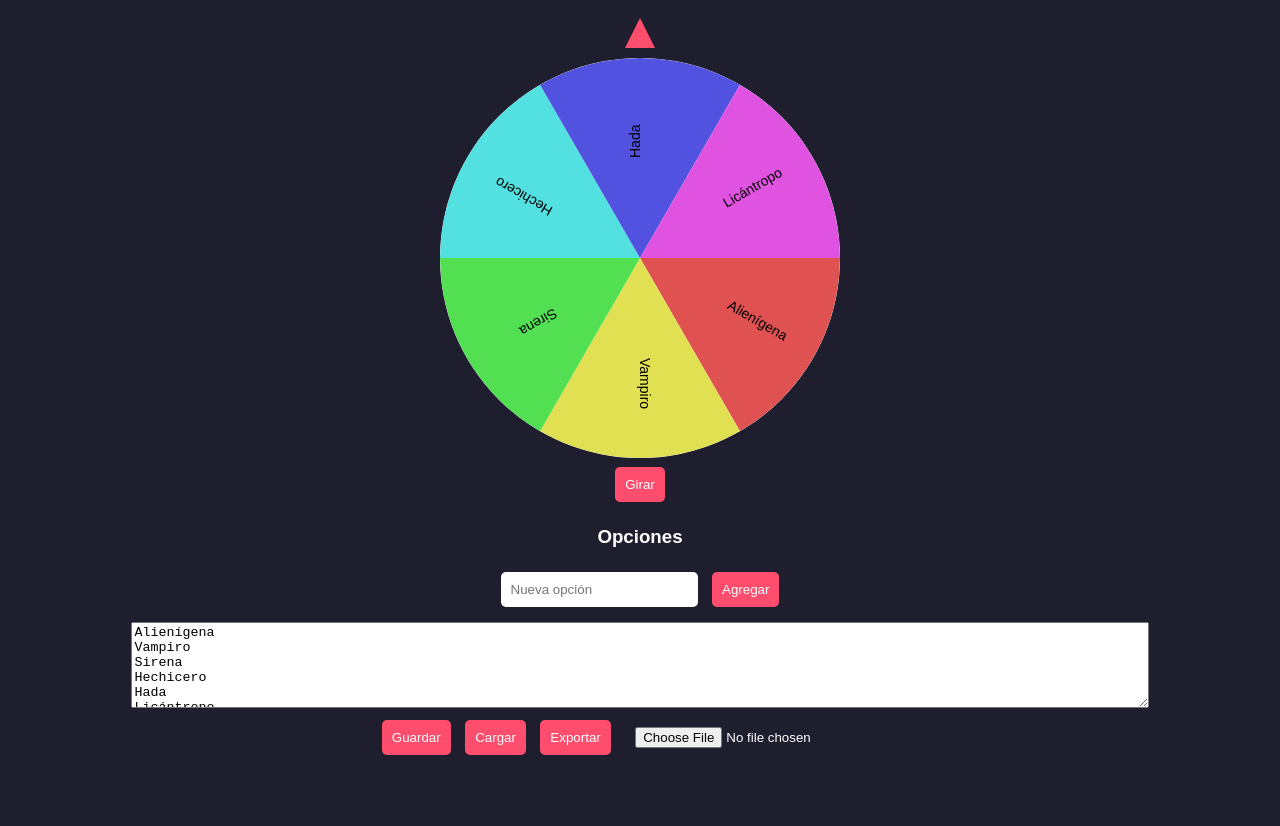
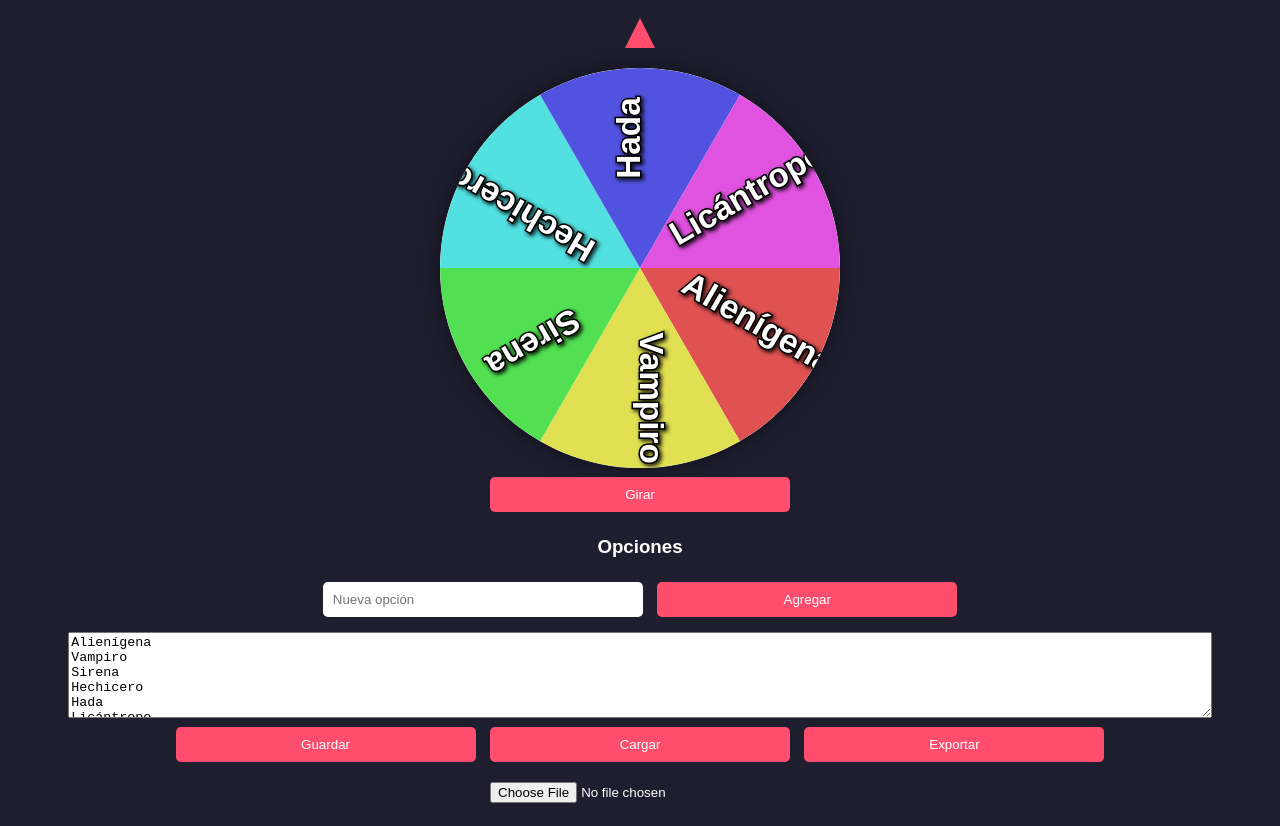
Before and after one commit to lalita635dev-prog/ruleta, a plain HTML site: page index.html in a window 1280 px wide. Shown: the part 61-887 px from the top of the page. Before the commit the page ends 832 px from the top, so only its background shows below. Drawn offline with Linux system fonts and the light colour scheme.

Commit message:
mejoras varias

```diff
--- a/index.html
+++ b/index.html
@@ -1,5 +1,6 @@
 <!DOCTYPE html>
 <html lang="es">
+
 <head>
     <meta charset="UTF-8">
     <title>Ruleta by Lalita635</title>
@@ -28,13 +29,14 @@ h1 {
 
         /* Canvas */
         canvas {
-    margin-top: 10px;
+            margin-top: 20px;
             background: #fff;
             border-radius: 50%;
         }
 
         /* Botones */
-button, input {
+        button,
+        input {
             margin: 5px;
             padding: 10px;
             border: none;
@@ -61,7 +63,7 @@ textarea {
             left: 0;
             width: 100%;
             height: 100%;
-    background: rgba(0,0,0,0.7);
+            background: rgba(0, 0, 0, 0.7);
             display: none;
             justify-content: center;
             align-items: center;
@@ -76,8 +78,15 @@ textarea {
         }
 
         @keyframes pop {
-    from { transform: scale(0.5); opacity: 0; }
-    to { transform: scale(1); opacity: 1; }
+            from {
+                transform: scale(0.5);
+                opacity: 0;
+            }
+
+            to {
+                transform: scale(1);
+                opacity: 1;
+            }
         }
 
         .modal h2 {
@@ -87,6 +96,34 @@ textarea {
         .close-btn {
             background: #4CAF50;
         }
+
+        canvas {
+            width: 90vw;
+            max-width: 400px;
+            height: auto;
+            border-radius: 50%;
+            box-shadow: 0 0 20px rgba(0, 0, 0, 0.5);
+        }
+
+        .pointer {
+            margin-top: 10px;
+        }
+
+        /* Mejorar botones en móvil */
+        button {
+            width: 90%;
+            max-width: 300px;
+        }
+
+        /* Textarea responsive */
+        textarea {
+            width: 90%;
+        }
+
+        input {
+            width: 90%;
+            max-width: 300px;
+        }
     </style>
 </head>
 
@@ -95,7 +132,7 @@ textarea {
     <h1>🎡 Ruleta de Opciones</h1>
 
     <div class="pointer"></div>
-<canvas id="wheel" width="400" height="400"></canvas>
+    <canvas id="wheel"></canvas>
 
     <br>
     <button onclick="spin()">Girar</button>
@@ -130,25 +167,70 @@ let spinning = false;
         const canvas = document.getElementById("wheel");
         const ctx = canvas.getContext("2d");
 
+        function resizeCanvas() {
+            let size = Math.min(window.innerWidth * 0.9, 400);
+            canvas.width = size;
+            canvas.height = size;
+        }
+
+        window.addEventListener("resize", () => {
+            resizeCanvas();
+            drawWheel();
+        });
+
         function drawWheel() {
+            if (options.length === 0) {
+                ctx.clearRect(0, 0, canvas.width, canvas.height);
+
+                ctx.fillStyle = "white";
+                ctx.font = "16px Arial";
+                ctx.textAlign = "center";
+                ctx.fillText("No hay opciones", canvas.width / 2, canvas.height / 2);
+
+                return;
+            } //por si no hay nada para mostrar
             arc = Math.PI * 2 / options.length;
-    ctx.clearRect(0, 0, 400, 400);
+            let size = canvas.width;
+            let center = size / 2;
+
+            ctx.clearRect(0, 0, size, size);
 
             options.forEach((opt, i) => {
                 let angle = startAngle + i * arc;
 
-        ctx.fillStyle = `hsl(${i * 60}, 70%, 60%)`;
+                ctx.fillStyle = `hsl(${(i * 360 / options.length)}, 70%, 60%)`;
                 ctx.beginPath();
-        ctx.moveTo(200, 200);
-        ctx.arc(200, 200, 200, angle, angle + arc);
+                ctx.moveTo(center, center);
+                ctx.arc(center, center, center, angle, angle + arc);
                 ctx.fill();
 
                 ctx.save();
-        ctx.translate(200, 200);
+                ctx.translate(center, center);
                 ctx.rotate(angle + arc / 2);
-        ctx.fillStyle = "black";
-        ctx.font = "14px Arial";
-        ctx.fillText(opt, 100, 0);
+                ctx.fillStyle = "#fff";
+                let fontSize = Math.max(12, canvas.width / (options.length * 2));
+                ctx.font = `bold ${fontSize}px Arial`;
+                ctx.textAlign = "center";
+
+                // 🔥 Sombra para mejorar lectura
+                ctx.shadowColor = "rgba(0,0,0,0.8)";
+                ctx.shadowBlur = 4;
+                ctx.shadowOffsetX = 2;
+                ctx.shadowOffsetY = 2;
+
+                // 🔥 Borde (stroke) para contraste
+                ctx.strokeStyle = "black";
+                ctx.lineWidth = Math.max(2, center * 0.015);
+
+                // Dibujar texto con borde + relleno
+                ctx.strokeText(opt, center * 0.65, 0);
+                ctx.fillText(opt, center * 0.65, 0);
+
+                // reset sombra (importante)
+                ctx.shadowColor = "transparent";
+                ctx.shadowBlur = 0;
+                ctx.shadowOffsetX = 0;
+                ctx.shadowOffsetY = 0;
                 ctx.restore();
             });
         }
@@ -239,7 +321,7 @@ function importJSON(event) {
             let file = event.target.files[0];
             let reader = new FileReader();
 
-    reader.onload = function(e) {
+            reader.onload = function (e) {
                 options = JSON.parse(e.target.result);
                 updateBox();
                 drawWheel();
@@ -249,9 +331,11 @@ function importJSON(event) {
         }
 
         // init
+        resizeCanvas();
         updateBox();
         drawWheel();
     </script>
 
 </body>
+
 </html>
```
Lines whose indentation alone changed are shown as unchanged.
